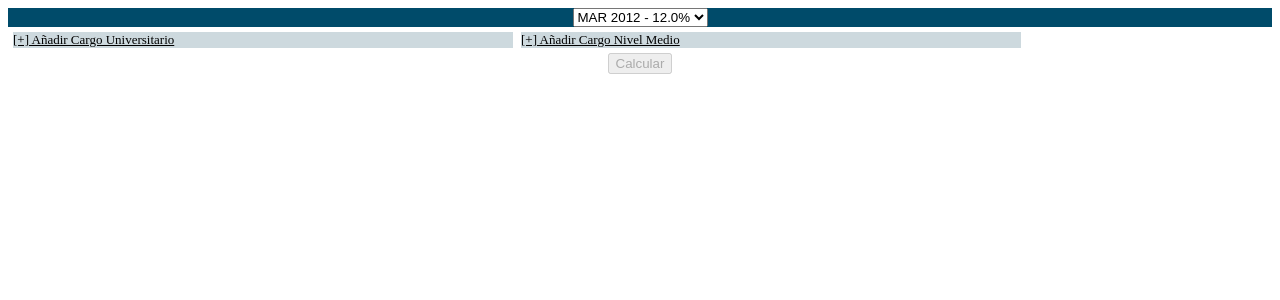
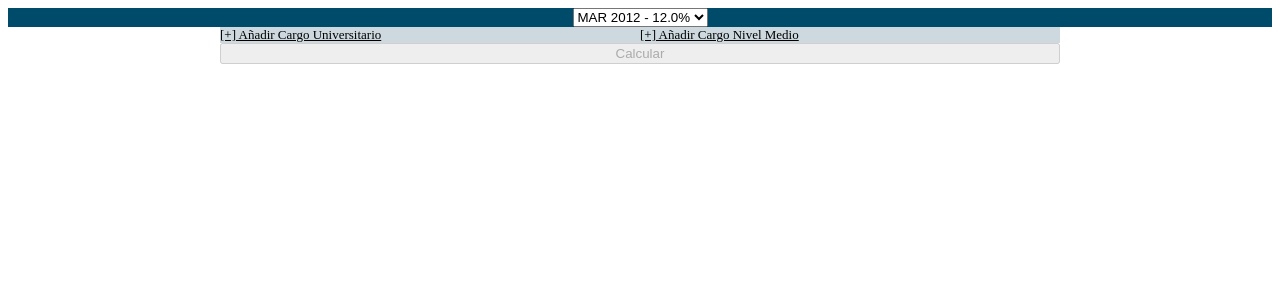
Before and after one commit to baco/adiuc-salary-calculator, a Django app: page /calculate/ in a window 1280 px wide. Shown: the top 300 px of the page. Run offline with Django 3.2, Linux system fonts and the light colour scheme; data comes from the database, SQL or seed files in the repository.

Commit message:
Changes: calculate.html, style.css.

```diff
--- a/salary_calculator_app/static/css/style.css
+++ b/salary_calculator_app/static/css/style.css
@@ -1,10 +1,10 @@
 div.form_content {
-    width: 500px;
-    margin: 2px;
+	width:420px;
+    margin: 0px;
     background-color: #cdd9de;
 }
 
-div#form_mes {
+#form_mes {
     background-color: #004b6a;
     color: #FFFFFF;
     text-align: center;
@@ -13,7 +13,8 @@ div#form_mes {
 
 div.form_cargo {
     background-color: #ededed;
-    margin: 2px;
+    margin: 0px;
+    height:200px;
 }
 
 a.agregar_quitar {
@@ -21,10 +22,13 @@ a.agregar_quitar {
     font-size: small;
 }
 
-div#submit {
-    background-color: #fff;
+#submit {
+	width:840px;
     margin: 0px;
     text-align: center;
+}
+#calculate{
+	width:840px;
 }
 
 .centeralign {
@@ -39,7 +43,7 @@ div.totales {
     text-align: center;
     font-family: "Arial";
 }
-table#result {
+#result {
     margin:1px;
     padding:2px;
 }
@@ -62,3 +66,19 @@ div.title {
     text-align: center;
     font-family: "Arial";
 }
+
+#forms_table {
+	width: 840px;
+	margin: auto;
+}
+
+
+#univformset_content{
+	float:left;
+	width:420px;
+}
+
+#preunivformset_content{
+	float:right;
+	width:420px;
+}
--- a/salary_calculator_app/templates/calculate.html
+++ b/salary_calculator_app/templates/calculate.html
@@ -19,13 +19,12 @@
             {{ preunivformset.management_form }}
 
             <div id="form_mes"> {{ mform.aumento}} </div>
-            <table>
-            <tr>
-            <td>
-			    <div id="univformset_content" class="form_content">
-                    <!-- FORMULARIO UNIVFORM -->
+
+			<div id="forms_table"> <!-- div principal, contiene los formularios -->
+				<div id="univformset_content" class="form_content">
                     {% for univform in univformset %}
-                    {{ univform.id }} <!-- Necesario para el formset -->
+                    {{ univform.id }}
+
 				    <div class="form_cargo">
 					    <table>
 						    <tr>
@@ -44,7 +43,7 @@
 								    {{ univform.master }} {{ univform.master.label_tag }}
 								    <br>
 								    {{ univform.doctorado }} {{ univform.doctorado.label_tag }}
-								    </blockquote>
+								    </blockquote><br>
 							    </td>
 						    </tr>
 					    </table>
@@ -55,8 +54,7 @@
                         <div style="display:none">
                             {{ univform.DELETE }}
                         </div>
-				    </div>
-				    <!-- fin div 'form_cargo'-->
+				    </div> <!--form_cargo-->
                     {% endfor %}
 
 				    <a id="nuevo_cargo_univ" class="agregar_quitar" href="javascript:null" onclick="show_new_form_HTML('univformset_content', univDivAttrs,
@@ -78,6 +76,7 @@
 								    <br>\
 								    {{ univformset.empty_form.doctorado|escapejs }} {{ univformset.empty_form.doctorado.label_tag|escapejs }}\
 								    </blockquote>\
+								    <br>\
 							    </td>\
 						    </tr>\
 					    </table>\
@@ -86,14 +85,11 @@
                             {{ univformset.empty_form.DELETE|escapejs }}\
                         </div>',
                     univPrefix, 'nuevo_cargo_univ');enable_disable('calculate',univPrefix,preunivpPrefix);">[+] A&ntilde;adir Cargo Universitario</a>
-			    </div>
-			    <!--fin div form_content-->
-			</td>
-			<!--FIN Primer columna: cargos universitarios-->
+			    </div> <!-- univformset_content -->
 
-			<!--COMIENZO Segunda columna: cargos pre-universitarios-->
-			<td>
-                <div id="preunivformset_content" class="form_content">
+			<!--mbio form-->
+
+			<div id="preunivformset_content" class="form_content">
                 {% for preunivform in preunivformset %}
                 <div class="form_cargo">
 				    <table>
@@ -121,10 +117,11 @@
 						    </td>
 					    </tr>
 					</table>
-                </div>
-                <!--FIN form_cargo-->
+                </div> <!-- form_cargo-->
+
                 {% endfor %}
-                <a id="nuevo_cargo_pre" class="agregar_quitar" href="javascript:null" onclick="show_new_form_HTML('preunivformset_content', univDivAttrs,
+                <a id="nuevo_cargo_pre" class="agregar_quitar" href="javascript:null"
+                onclick="show_new_form_HTML('preunivformset_content', univDivAttrs,
                     '<table>\
                             <tr>\
                                 <td> {{ preunivformset.empty_form.cargo.label_tag|escapejs }}: </td>\
@@ -155,15 +152,12 @@
                             {{ preunivformset.empty_form.DELETE|escapejs }}\
                         </div>',
                     preunivPrefix, 'nuevo_cargo_pre');enable_disable('calculate',univPrefix,preunivpPrefix);">[+] A&ntilde;adir Cargo Nivel Medio</a>
-            </div><!--FIN form content-->
-			</td>
-			</tr>
-			</table>
-			<!--fin tabla de formularios-->
-			<div align=center><input id="calculate" type="submit" value="Calcular" /></div>
+            </div><!-- form content-->
+					<div ><input id="calculate" type="submit" value="Calcular" /></div>
+			</div><!-- forms_table-->
+
 
 		</form>
-
         <!-- Script para setear valores iniciales de variables luego de cargar el body -->
         <script type="text/javascript">
             univPrefix = "univcargo";
```
